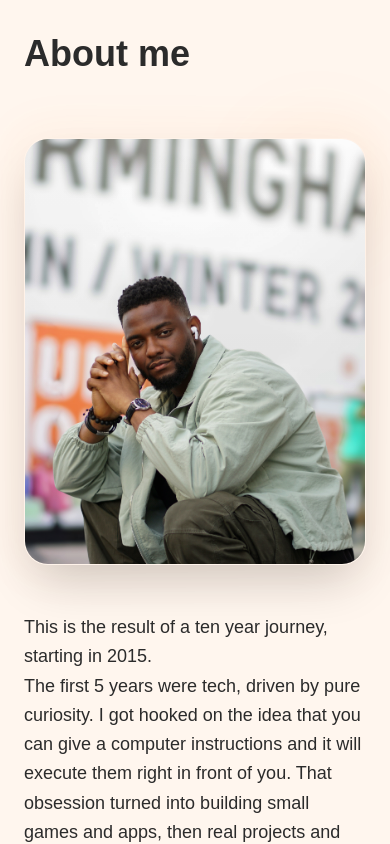
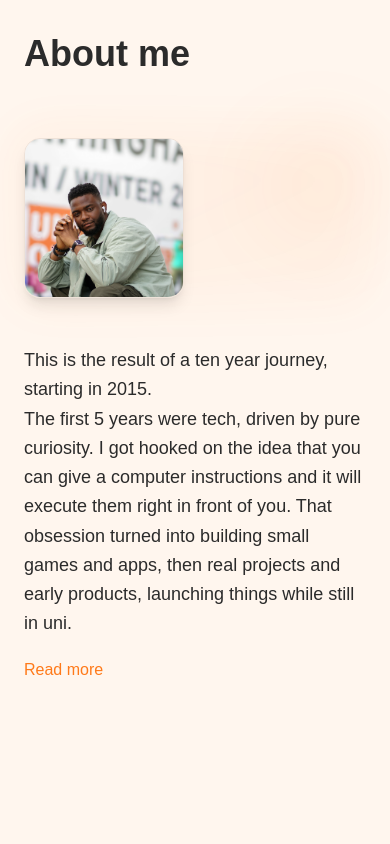
Before and after one commit to Obafemi00/creator_playbook, a Next.js app: page / in a window 390 px wide. Shown: the part 3360-4204 px from the top of the page. Built offline with nearby package versions, Linux system fonts and the light colour scheme.

Commit message:
fix images

```diff
--- a/components/home/AboutMe.tsx
+++ b/components/home/AboutMe.tsx
@@ -1,9 +1,9 @@
 'use client'
 
 import { useState, useRef } from 'react'
-import Image from 'next/image'
 import { motion, AnimatePresence, useInView, useReducedMotion } from 'framer-motion'
 import { FadeIn } from '@/components/motion'
+import { SquareImage } from '@/components/ui/SquareImage'
 
 export function AboutMe() {
   const [isExpanded, setIsExpanded] = useState(false)
@@ -158,21 +158,13 @@ export function AboutMe() {
                 aria-hidden="true"
               />
 
-              {/* Image Container */}
-              <div className="relative rounded-3xl overflow-hidden border border-white/10 dark:border-white/10 shadow-2xl shadow-black/20 dark:shadow-black/40">
-                {/* Optional: Subtle gradient overlay for blending */}
-                <div className="absolute inset-0 bg-gradient-to-t from-black/5 to-transparent pointer-events-none z-10" aria-hidden="true" />
-
-                <Image
-                  src="/images/sav.jpg"
-                  alt="Sav"
-                  width={800}
-                  height={1000}
-                  className="object-cover w-full h-auto"
-                  priority={false}
-                  sizes="(max-width: 1024px) 100vw, 42vw"
-                />
-              </div>
+              {/* Square Image */}
+              <SquareImage
+                src="/images/sav.jpg"
+                alt="Sav"
+                size="large"
+                priority={false}
+              />
 
               {/* Subtle radial gradient accent in corner */}
               <div
--- a/components/home/MeetTheTeam.tsx
+++ b/components/home/MeetTheTeam.tsx
@@ -1,8 +1,8 @@
 'use client'
 
 import { useRef } from 'react'
-import Image from 'next/image'
 import { motion, useInView, useReducedMotion } from 'framer-motion'
+import { SquareImage } from '@/components/ui/SquareImage'
 
 export function MeetTheTeam() {
   const sectionRef = useRef<HTMLElement>(null)
@@ -164,20 +164,14 @@ export function MeetTheTeam() {
 
               {/* Image */}
               <motion.div
-                {...(!prefersReducedMotion && {
-                  whileHover: {
-                    scale: 1.02,
-                    transition: { duration: 0.3, ease: [0.4, 0, 0.2, 1] }
-                  }
-                })}
-                className="relative aspect-[4/5] rounded-2xl overflow-hidden shadow-lg hover:shadow-xl transition-shadow duration-300"
+                variants={imageRevealVariants}
+                initial="hidden"
+                animate={isInView ? 'visible' : 'hidden'}
               >
-                <Image
+                <SquareImage
                   src="/images/sav.jpg"
                   alt="Sav, Team Lead"
-                  fill
-                  className="object-cover object-center"
-                  sizes="(max-width: 768px) 100vw, 50vw"
+                  size="large"
                   priority
                 />
               </motion.div>
@@ -242,22 +236,30 @@ export function MeetTheTeam() {
                 style={{ transform: 'rotate(2deg)' }}
               />
 
-              {/* Image - tighter crop */}
+              {/* Image */}
               <motion.div
-                {...(!prefersReducedMotion && {
-                  whileHover: {
-                    scale: 1.02,
-                    transition: { duration: 0.3, ease: [0.4, 0, 0.2, 1] }
+                variants={{
+                  hidden: {
+                    opacity: 0,
+                    clipPath: prefersReducedMotion ? 'inset(0% 0% 0% 0%)' : 'inset(12% 0% 12% 0%)',
+                  },
+                  visible: {
+                    opacity: 1,
+                    clipPath: 'inset(0% 0% 0% 0%)',
+                    transition: {
+                      duration: 0.8,
+                      ease: [0.22, 1, 0.36, 1],
+                      delay: prefersReducedMotion ? 0 : 0.2,
+                    }
                   }
-                })}
-                className="relative aspect-[3/4] rounded-2xl overflow-hidden shadow-lg hover:shadow-xl transition-shadow duration-300"
+                }}
+                initial="hidden"
+                animate={isInView ? 'visible' : 'hidden'}
               >
-                <Image
+                <SquareImage
                   src="/images/femi.jpeg"
-                  alt="Herb Codes, Web Experience Curator"
-                  fill
-                  className="object-cover object-center"
-                  sizes="(max-width: 768px) 100vw, 50vw"
+                  alt="Herb Codes, Web Ninja"
+                  size="large"
                   priority
                 />
               </motion.div>
@@ -288,7 +290,7 @@ export function MeetTheTeam() {
               className="inline-block"
             >
               <span className="px-4 py-1.5 rounded-full text-sm font-sans font-medium bg-[var(--card)] dark:bg-[#1a1a20] text-[var(--muted)] border border-[var(--border)]">
-                Web Experience Curator
+                Web Ninja
               </span>
             </motion.div>
           </motion.div>
--- /dev/null
+++ b/components/ui/SquareImage.tsx
@@ -0,0 +1,41 @@
+'use client'
+
+import Image from 'next/image'
+
+interface SquareImageProps {
+  src: string
+  alt: string
+  size?: 'small' | 'medium' | 'large'
+  className?: string
+  priority?: boolean
+}
+
+const sizeClasses = {
+  small: 'w-28 h-28 md:w-32 md:h-32',      // 112px mobile, 128px tablet/desktop
+  medium: 'w-32 h-32 md:w-40 md:h-40 lg:w-52 lg:h-52', // 128px mobile, 160px tablet, 208px desktop
+  large: 'w-40 h-40 md:w-52 md:h-52 lg:w-56 lg:h-56',  // 160px mobile, 208px tablet, 224px desktop
+}
+
+export function SquareImage({
+  src,
+  alt,
+  size = 'medium',
+  className = '',
+  priority = false
+}: SquareImageProps) {
+  const sizeClass = sizeClasses[size]
+  const sizeValue = size === 'small' ? 128 : size === 'medium' ? 208 : 224
+
+  return (
+    <div className={`relative ${sizeClass} aspect-square rounded-2xl md:rounded-3xl overflow-hidden border border-[var(--border)] shadow-lg ${className}`}>
+      <Image
+        src={src}
+        alt={alt}
+        fill
+        className="object-cover object-center"
+        sizes={`${sizeValue}px`}
+        priority={priority}
+      />
+    </div>
+  )
+}
```
Also changed, not shown: 2 other files (tests, documents, lock files or other folders).
